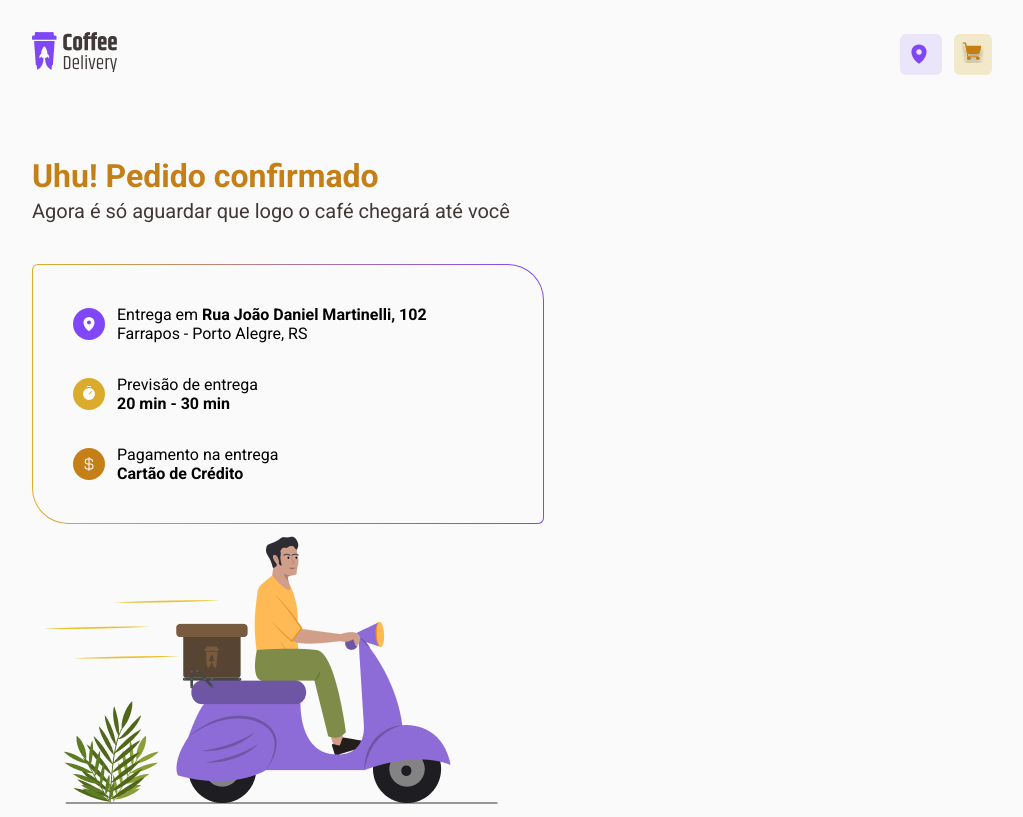
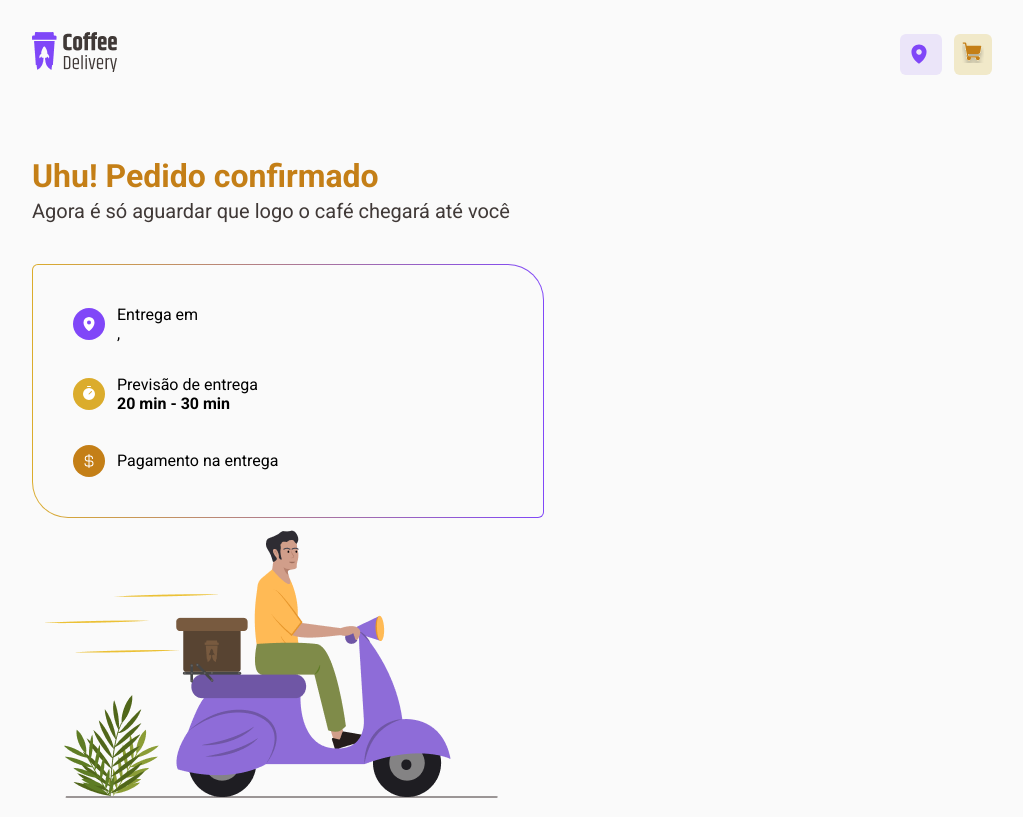
Before and after one commit to lucasmbrute2/coffer-delivery, a React (Vite) app: page /confirmation in a window 1280 px wide. Shown: the whole page, without its empty margins (128-1151 px from the left). Built offline with nearby package versions, Linux system fonts and the light colour scheme; no server answers.

Commit message:
feat: finished checkout component

```diff
--- a/src/components/CheckoutForm/index.tsx
+++ b/src/components/CheckoutForm/index.tsx
@@ -1,5 +1,6 @@
 import { MapPinLine } from "phosphor-react";
-import { useState } from "react";
+import { useContext, useState } from "react";
+import { CoffeContext } from "../../contexts/CoffeContext";
 import {
     HeaderContainerTitle,
     HeaderFormWrapper,
@@ -11,18 +12,7 @@ import {
 } from "./style";
 
 export function CheckoutForm() {
-    const [address, setAddress] = useState({
-        bairro: "",
-        cep: "",
-        complemento: "",
-        ddd: "",
-        gia: "",
-        ibge: "",
-        localidade: "",
-        logradouro: "",
-        siafi: "",
-        uf: "",
-    });
+    const { address, setAddress } = useContext(CoffeContext);
 
     async function handleGetAddress(cep: string) {
         const res = await fetch(`https://viacep.com.br/ws/${cep}/json/`);
--- a/src/components/MiniCart/index.tsx
+++ b/src/components/MiniCart/index.tsx
@@ -10,8 +10,6 @@ export function MiniCart() {
         0
     );
 
-    console.log({ cart });
-
     return (
         <Cart>
             <img src={miniCart} alt="" />
--- a/src/components/Summary/index.tsx
+++ b/src/components/Summary/index.tsx
@@ -17,13 +17,10 @@ import {
 export function Summary() {
     const { cart } = useContext(CoffeContext);
     const [totalItems, setTotalItems] = useState(0);
-    console.log("chamou");
 
     useEffect(() => {
-        console.log("chamou useEffect");
         const total = cart.reduce((acc, curr) => {
             const a = acc + curr.price * curr.quantity;
-            console.log(a);
             return a;
         }, 0);
 
--- a/src/contexts/CoffeContext.tsx
+++ b/src/contexts/CoffeContext.tsx
@@ -19,11 +19,28 @@ export interface CoffeIntoCart {
     price: number;
 }
 
+interface Address {
+    bairro: string;
+    cep: string;
+    complemento: string;
+    ddd: string;
+    gia: string;
+    ibge: string;
+    localidade: string;
+    logradouro: string;
+    siafi: string;
+    uf: string;
+}
+
 interface CoffeContextData {
     coffes: Coffe[];
     setCoffes: React.Dispatch<React.SetStateAction<Coffe[]>>;
     cart: CoffeIntoCart[];
     setCart: React.Dispatch<React.SetStateAction<CoffeIntoCart[]>>;
+    selectedPaymentMethod: string;
+    setSelectedPaymentMehthod: React.Dispatch<React.SetStateAction<string>>;
+    address: Address;
+    setAddress: React.Dispatch<React.SetStateAction<Address>>;
 }
 
 export const CoffeContext = createContext({} as CoffeContextData);
@@ -35,6 +52,20 @@ interface CoffeProviderrProps {
 export function CoffeProvider({ children }: CoffeProviderrProps) {
     const [coffes, setCoffes] = useState<Coffe[]>([]);
     const [cart, setCart] = useState<CoffeIntoCart[]>([]);
+    const [selectedPaymentMethod, setSelectedPaymentMehthod] = useState("");
+
+    const [address, setAddress] = useState({
+        bairro: "",
+        cep: "",
+        complemento: "",
+        ddd: "",
+        gia: "",
+        ibge: "",
+        localidade: "",
+        logradouro: "",
+        siafi: "",
+        uf: "",
+    });
 
     return (
         <CoffeContext.Provider
@@ -43,6 +74,10 @@ export function CoffeProvider({ children }: CoffeProviderrProps) {
                 setCoffes,
                 cart,
                 setCart,
+                selectedPaymentMethod,
+                setSelectedPaymentMehthod,
+                address,
+                setAddress,
             }}
         >
             {children}
--- a/src/pages/Checkout/index.tsx
+++ b/src/pages/Checkout/index.tsx
@@ -1,6 +1,8 @@
 import { Bank, CreditCard, CurrencyDollar, Money } from "phosphor-react";
+import { useContext } from "react";
 import { CheckoutForm } from "../../components/CheckoutForm";
 import { Summary } from "../../components/Summary";
+import { CoffeContext } from "../../contexts/CoffeContext";
 import {
     BillingSectionHeader,
     BillingSectionHeaderTitle,
@@ -11,6 +13,14 @@ import {
 } from "./style";
 
 export function Checkout() {
+    const { setSelectedPaymentMehthod } = useContext(CoffeContext);
+
+    function handleSetPaymentMethod(paymentMethod: string) {
+        if (!paymentMethod) return;
+
+        setSelectedPaymentMehthod(paymentMethod);
+    }
+
     return (
         <CheckoutContainer>
             <div>
@@ -29,19 +39,30 @@ export function Checkout() {
                         </BillingSectionHeaderTitle>
                     </BillingSectionHeader>
                     <PaymentInstrumentSection>
-                        <PaymentInstrumentWrapper>
+                        <PaymentInstrumentWrapper
+                            name="Cartão de crédito"
+                            onClick={(e) =>
+                                handleSetPaymentMethod("Cartão de crédito")
+                            }
+                        >
                             <span>
                                 <CreditCard size={18} color="#8047F8" />
                             </span>
                             <p>cartão de crédito</p>
                         </PaymentInstrumentWrapper>
-                        <PaymentInstrumentWrapper>
+                        <PaymentInstrumentWrapper
+                            onClick={(e) =>
+                                handleSetPaymentMethod("Cartão de Débito")
+                            }
+                        >
                             <span>
                                 <Bank size={18} color="#8047F8" />
                             </span>
                             <p>cartão de débito</p>
                         </PaymentInstrumentWrapper>
-                        <PaymentInstrumentWrapper>
+                        <PaymentInstrumentWrapper
+                            onClick={(e) => handleSetPaymentMethod("Dinheiro")}
+                        >
                             <span>
                                 <Money size={18} color="#8047F8" />
                             </span>
--- a/src/pages/CheckoutConfirmation/index.tsx
+++ b/src/pages/CheckoutConfirmation/index.tsx
@@ -1,5 +1,7 @@
 import { CurrencyDollar, MapPin, Timer } from "phosphor-react";
+import { useContext } from "react";
 import deliveryImage from "../../assets/delivery.png";
+import { CoffeContext } from "../../contexts/CoffeContext";
 import {
     CheckoutConfirmationContainer,
     CheckoutDetailsWrapper,
@@ -7,6 +9,8 @@ import {
 } from "./style";
 
 export function CheckoutConfirmation() {
+    const { selectedPaymentMethod, address } = useContext(CoffeContext);
+
     return (
         <CheckoutConfirmationContainer>
             <h2>Uhu! Pedido confirmado</h2>
@@ -20,10 +24,13 @@ export function CheckoutConfirmation() {
                         </span>
                         <div>
                             <p>
-                                Entrega em{" "}
-                                <b>Rua João Daniel Martinelli, 102</b>
+                                Entrega em{"  "}
+                                <b>{address.logradouro}</b>
                             </p>
-                            <span>Farrapos - Porto Alegre, RS</span>
+                            <span>
+                                {address.bairro} {address.localidade},{" "}
+                                {address.uf}
+                            </span>
                         </div>
                     </CheckoutDetailsWrapper>
                     <CheckoutDetailsWrapper backgroundColorIcon="yellowLight">
@@ -45,7 +52,7 @@ export function CheckoutConfirmation() {
                         </span>
                         <div>
                             <p>Pagamento na entrega</p>
-                            <b>Cartão de Crédito</b>
+                            <b>{selectedPaymentMethod}</b>
                         </div>
                     </CheckoutDetailsWrapper>
                 </div>
```
